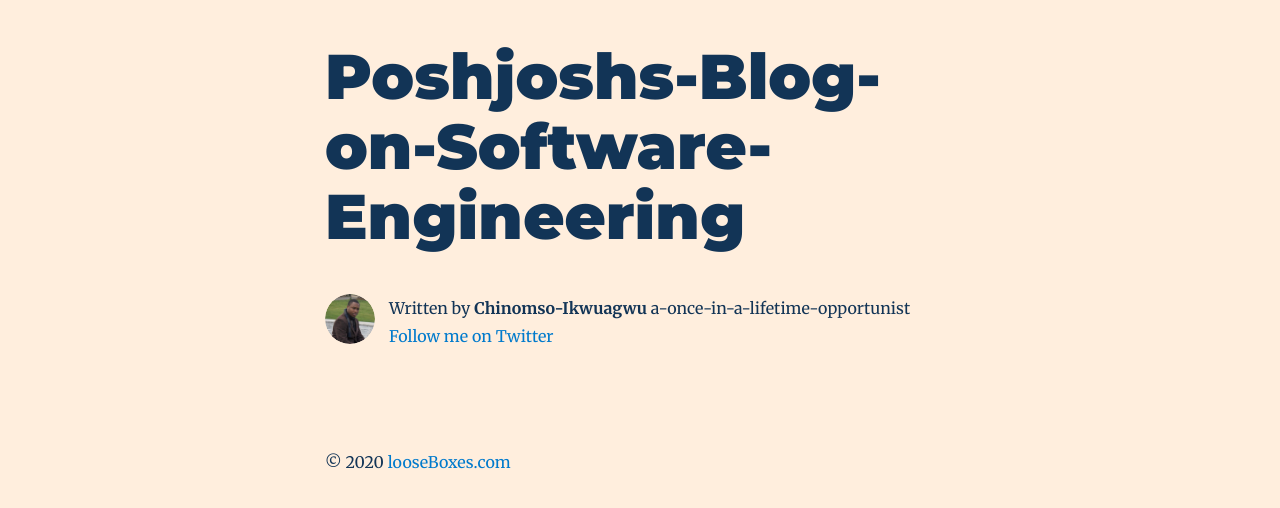
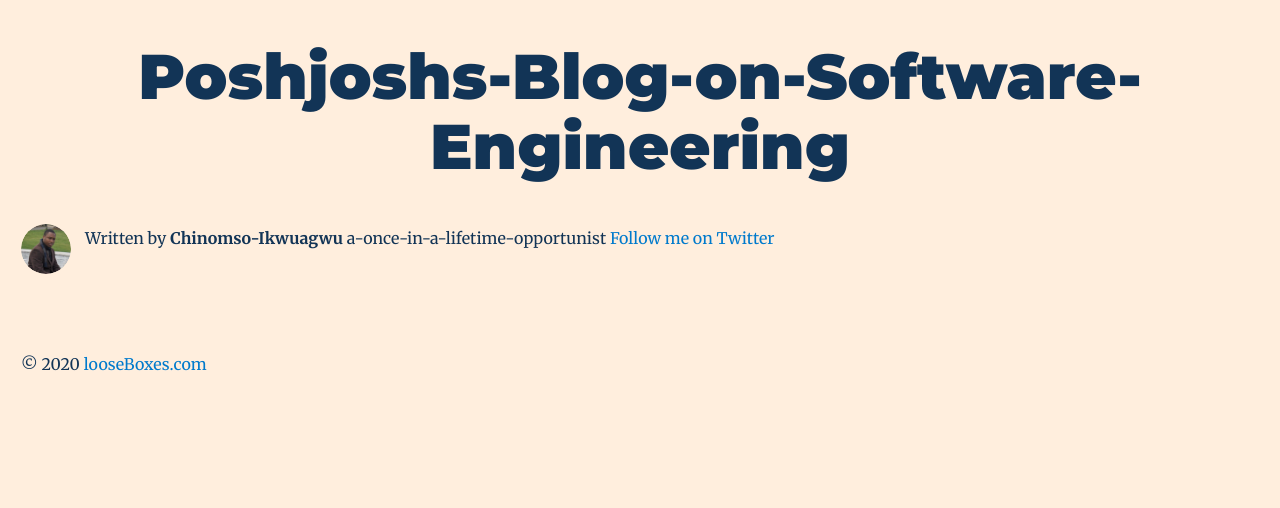
Before and after one commit to poshjosh/automate-jamstack, a Gatsby site in the folder sites/default-site/: page / in a window 1280 px wide. Built offline with nearby package versions, Linux system fonts and the light colour scheme; Gatsby itself is replaced by a stand-in of ours; some packages are replaced by stand-ins of ours.

Commit message:
Redesign to accomodate side section

```diff
--- a/sites/default-site/src/components/layout.js
+++ b/sites/default-site/src/components/layout.js
@@ -13,6 +13,7 @@ const Layout = ({ location, title, children }) => {
       <h1
         style={{
           ...scale(1.5),
+          textAlign: `center`,
           marginBottom: rhythm(1.5),
           marginTop: 0,
         }}
@@ -32,6 +33,7 @@ const Layout = ({ location, title, children }) => {
     header = (
       <h3
         style={{
+          textAlign: `center`,
           fontFamily: `Montserrat, sans-serif`,
           marginTop: 0,
         }}
@@ -53,7 +55,6 @@ const Layout = ({ location, title, children }) => {
       style={{
         marginLeft: `auto`,
         marginRight: `auto`,
-        maxWidth: rhythm(24),
         padding: `${rhythm(1.5)} ${rhythm(3 / 4)}`,
       }}
     >
```
